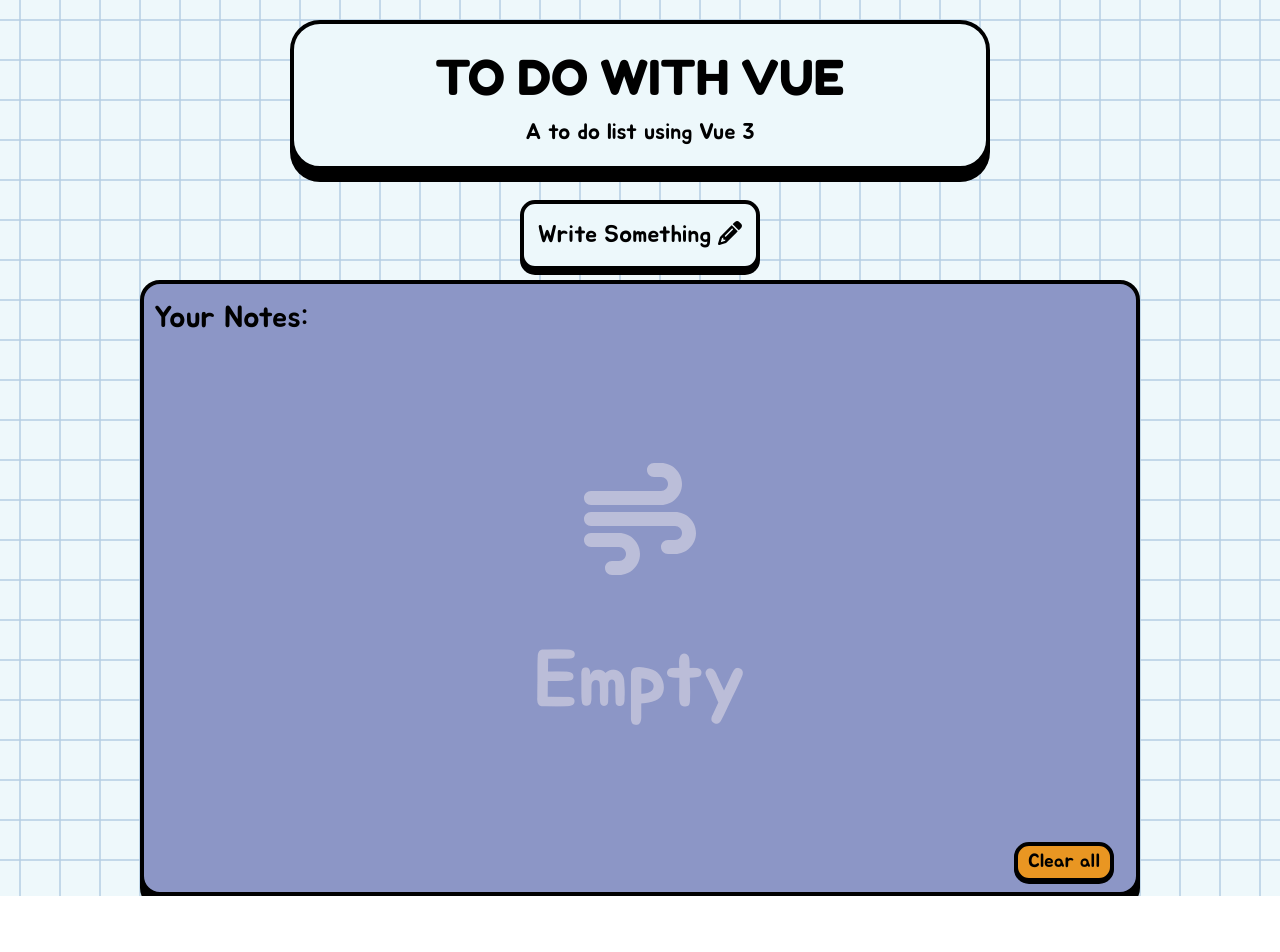
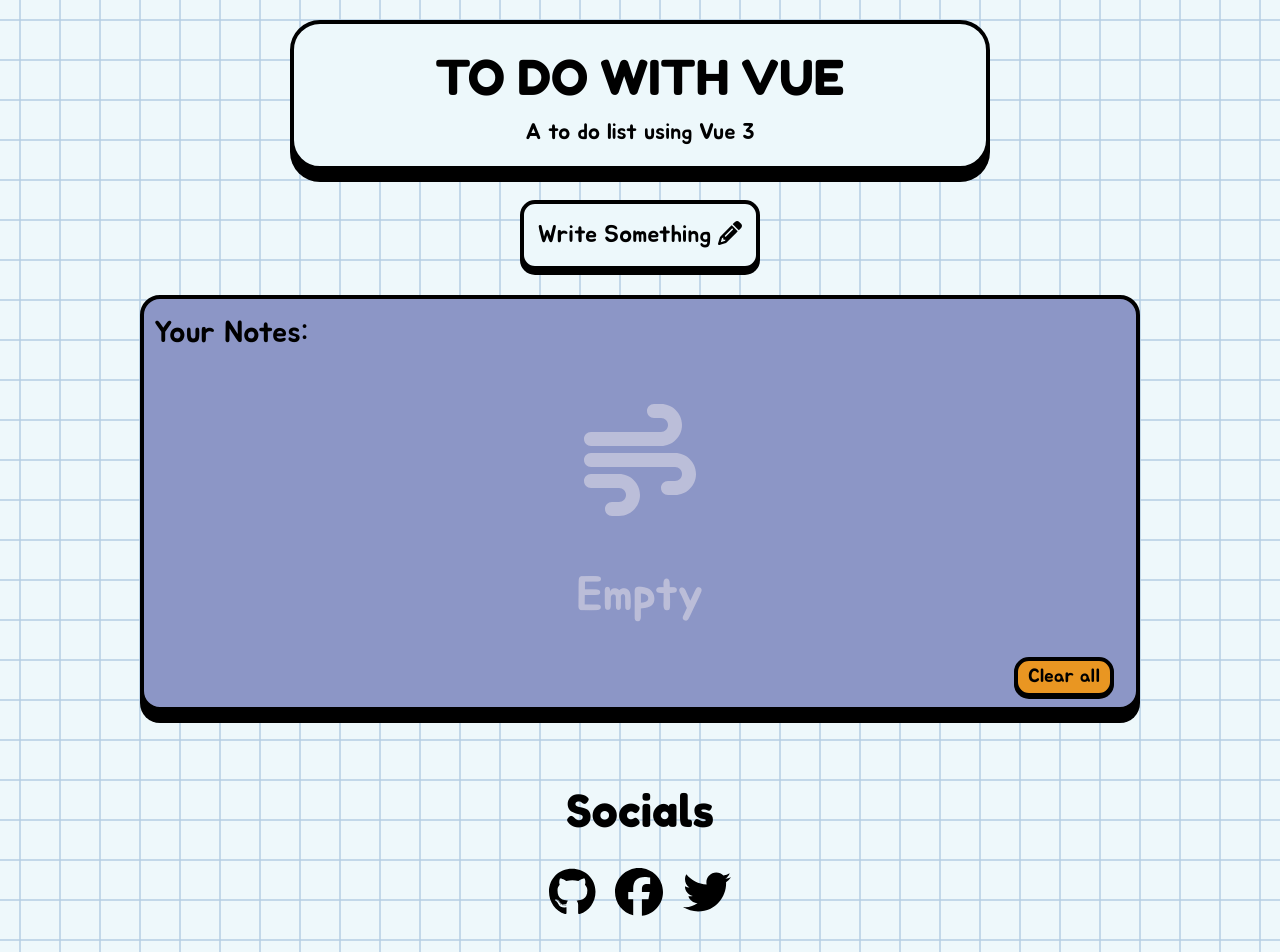
Before and after one commit to LueKely/ToDoWithVue, a Vue app: page / in a window 1280 px wide. Shown: the top 952 px of the page. Before the commit the page ends 896 px from the top, so only its background shows below. Built offline with nearby package versions, Linux system fonts and the light colour scheme.

Commit message:
finished

```diff
--- a/src/App.vue
+++ b/src/App.vue
@@ -1,11 +1,13 @@
 <script setup>
 	import PrototypeList from './components/Prototype-List.vue';
 	import HeaderBar from './components/Header-Bar.vue';
+	import FooterBar from './components/Footer-Bar.vue';
 </script>
 
 <template>
 	<HeaderBar></HeaderBar>
 	<PrototypeList></PrototypeList>
+	<FooterBar></FooterBar>
 </template>
 
 <style scoped>
--- a/src/assets/todostyle.css
+++ b/src/assets/todostyle.css
@@ -17,6 +17,7 @@
 
 #ShowUi {
 	margin-top: 30px;
+	margin-bottom: 15px;
 	width: 240px;
 	height: 70px;
 	font-family: var(--Jua);
@@ -42,10 +43,7 @@
 	color: white;
 }
 .container {
-	margin: 20px;
-	width: 60vw;
-
-	margin: auto;
+	margin-inline: auto;
 	display: flex;
 	align-items: center;
 	flex-direction: column;
@@ -167,6 +165,9 @@
 	justify-content: space-between;
 	width: 700px;
 	padding-inline: 20px;
+	margin-bottom: 5px;
+	margin-top: 15px;
+	margin-inline: auto;
 }
 .btn.card__btn:hover {
 	background-color: #b92b2b;
@@ -240,9 +241,9 @@
 .list--empty__container {
 	margin: auto;
 	user-select: none;
-	width: 500px;
-	height: 500px;
-	font-size: 5rem;
+	width: 300px;
+	height: 300px;
+	font-size: 3rem;
 	display: flex;
 	align-items: center;
 	justify-content: center;
--- a/src/components/Footer-Bar.vue
+++ b/src/components/Footer-Bar.vue
@@ -1,13 +1,54 @@
 <template>
 	<footer>
-		<div>
-			<h1>Socials</h1>
+		<h1>Socials</h1>
+		<div class="container">
+			<a href="https://github.com/LueKely/ToDoWithVue" target="_blank">
+				<font-awesome-icon icon="fa-brands fa-github" />
+			</a>
 
-			<a href=""> GitHub </a>
-			<a href=""> Facebook </a>
-			<a href=""> Twitter </a>
+			<a href="https://www.facebook.com/" target="_blank">
+				<font-awesome-icon icon="fa-brands fa-facebook" />
+			</a>
+			<a href="https://twitter.com/" target="_blank">
+				<font-awesome-icon icon="fa-brands fa-twitter" />
+			</a>
 		</div>
 	</footer>
 </template>
 <script></script>
-<style scoped></style>
+<style scoped>
+	footer {
+		margin: 50px;
+		height: 200px;
+		padding: 10px;
+		width: auto;
+		display: flex;
+		align-items: center;
+		justify-content: center;
+		flex-direction: column;
+	}
+	footer > h1 {
+		font-family: var(--Fredoka);
+		font-size: 2.75rem;
+	}
+	.container {
+		width: 300px;
+		height: 80px;
+		margin-inline: auto;
+		margin-block: 10px;
+		display: flex;
+		justify-content: center;
+		align-items: center;
+	}
+
+	a {
+		transition: font ease-in-out 200ms;
+		color: black;
+		font-size: 3rem;
+		margin-inline: 10px;
+	}
+	a:hover {
+		transition: font ease-in-out 200ms;
+		font-size: 4rem;
+	}
+</style>
--- a/src/main.js
+++ b/src/main.js
@@ -7,19 +7,25 @@
 
 /* import font awesome icon component */
 import { FontAwesomeIcon } from '@fortawesome/vue-fontawesome';
-
+import { faB } from '@fortawesome/free-solid-svg-icons';
 /* import specific icons */
 
 import { faPencil } from '@fortawesome/free-solid-svg-icons';
 import { faTrash } from '@fortawesome/free-solid-svg-icons';
 import { faWind } from '@fortawesome/free-solid-svg-icons';
 import { faWrench } from '@fortawesome/free-solid-svg-icons';
+import { faGithub } from '@fortawesome/free-brands-svg-icons';
+import { faTwitter } from '@fortawesome/free-brands-svg-icons';
+import { faFacebook } from '@fortawesome/free-brands-svg-icons';
 
 /* add icons to the library */
-
+library.add(faB);
 library.add(faPencil);
 library.add(faTrash);
 library.add(faWind);
 library.add(faWrench);
+library.add(faGithub);
+library.add(faTwitter);
+library.add(faFacebook);
 
 createApp(App).component('font-awesome-icon', FontAwesomeIcon).mount('#app');
```
